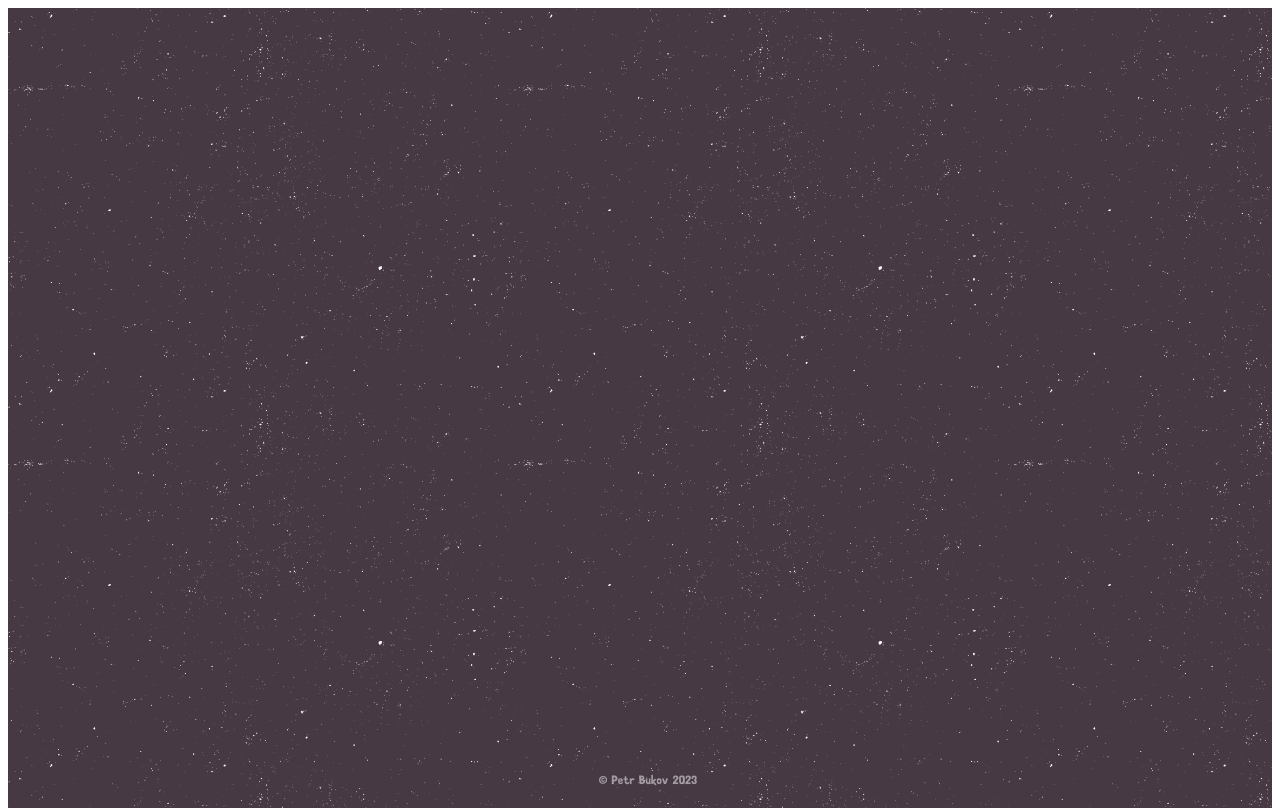
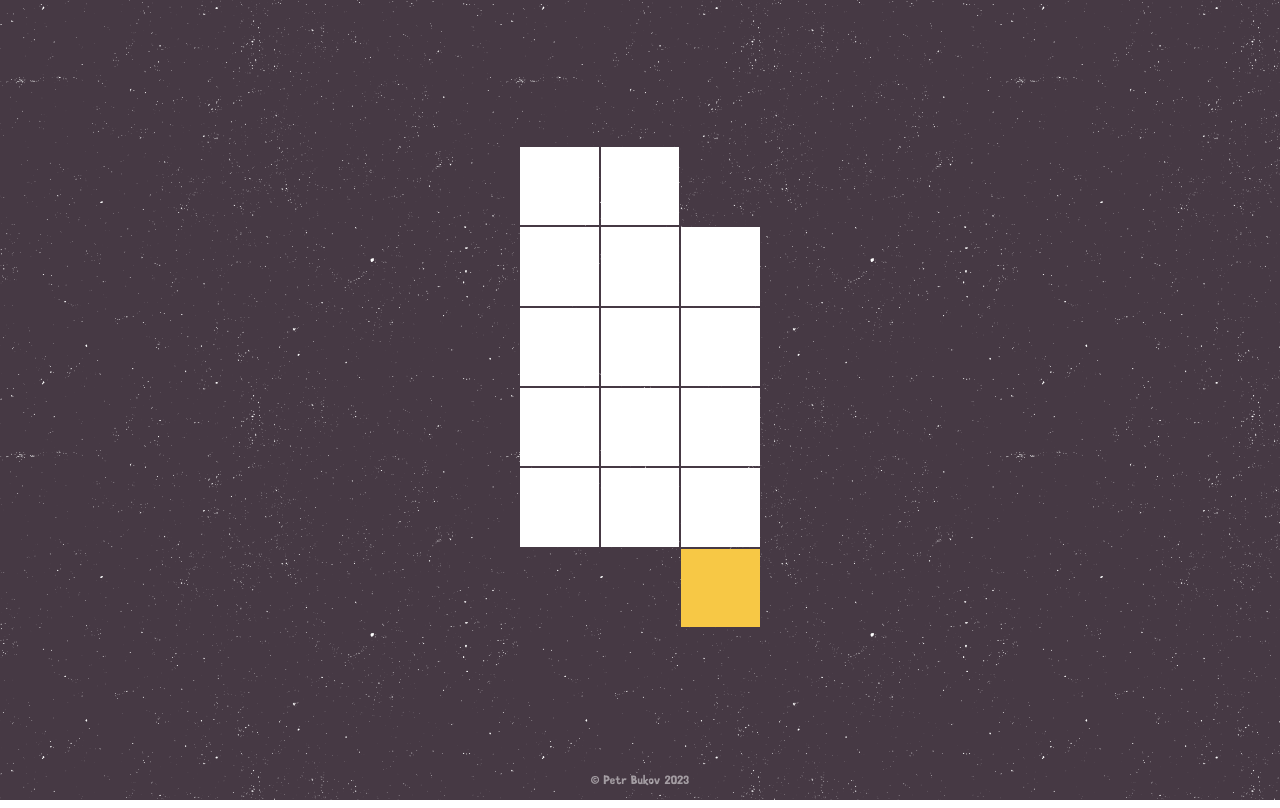
Before and after one commit to PetrBukov/bloxorz, a React (Create React App) app: page / in a window 1280 px wide. Built offline with nearby package versions, Linux system fonts and the light colour scheme.

Commit message:
feat: add ability to show game board

```diff
--- a/package.json
+++ b/package.json
@@ -12,6 +12,7 @@
     "@types/node": "^16.18.38",
     "@types/react": "^18.2.15",
     "@types/react-dom": "^18.2.7",
+    "normalize.css": "^8.0.1",
     "react": "^18.2.0",
     "react-dom": "^18.2.0",
     "react-scripts": "5.0.1",
--- a/src/App.styles.ts
+++ b/src/App.styles.ts
@@ -71,5 +71,6 @@ export const Main = styled.main`
   background-size: 500px;
   display: grid;
   justify-items: center;
+  align-items: center;
   padding: 12px 24px 38px 24px;
 `
--- a/src/App.tsx
+++ b/src/App.tsx
@@ -1,14 +1,18 @@
 import React from 'react'
 import { Global } from '@emotion/react'
+import 'normalize.css'
 
 import { Main, globalStyles } from './App.styles'
 import { Footer } from './components/Footer'
+import { GameBoard } from './components/GameBoard'
 
 const App: React.FC = () => {
   return (
     <React.Fragment>
       <Global styles={globalStyles} />
-      <Main />
+      <Main>
+        <GameBoard />
+      </Main>
       <Footer />
     </React.Fragment>
   )
--- /dev/null
+++ b/src/components/GameBoard/GameBoard.constants.ts
@@ -0,0 +1,38 @@
+import { GameLevel } from '../../types/game'
+
+export const TEST_GAME_LEVEL: GameLevel = {
+  size: {
+    width: 3,
+    height: 6,
+  },
+  start: {
+    x: 0,
+    y: 4,
+  },
+  target: {
+    x: 2,
+    y: 5,
+  },
+  surfaces: [
+    {
+      position: {
+        x: 0,
+        y: 0,
+      },
+      size: {
+        width: 2,
+        height: 5,
+      },
+    },
+    {
+      position: {
+        x: 2,
+        y: 1,
+      },
+      size: {
+        width: 1,
+        height: 5,
+      },
+    },
+  ],
+}
--- /dev/null
+++ b/src/components/GameBoard/GameBoard.styles.ts
@@ -0,0 +1,19 @@
+import styled from '@emotion/styled'
+
+export const SurfaceTitle = styled.div`
+  background-color: var(--white);
+`
+
+export const EmptyTitle = styled.div``
+
+export const TargetTitle = styled.div`
+  background-color: var(--yellow);
+`
+export const GameBoardContainer = styled.div`
+  display: grid;
+  width: 240px;
+  height: 480px;
+  grid-template-columns: repeat(3, 1fr);
+  grid-template-rows: repeat(6, 1fr);
+  grid-gap: 2px;
+`
--- /dev/null
+++ b/src/components/GameBoard/GameBoard.tsx
@@ -0,0 +1,27 @@
+import React from 'react'
+import { generateGameBoard } from '../../utils/generateGameBoard'
+import { TEST_GAME_LEVEL } from './GameBoard.constants'
+import { TileType } from '../../types/game'
+import { EmptyTitle, GameBoardContainer, SurfaceTitle, TargetTitle } from './GameBoard.styles'
+
+export const GameBoard: React.FC = () => {
+  const { tiles } = generateGameBoard(TEST_GAME_LEVEL)
+  console.log(tiles)
+  return (
+    <GameBoardContainer>
+      {tiles.map((tile, index) => {
+        switch (tile.type) {
+          case TileType.surface: {
+            return <SurfaceTitle key={index} />
+          }
+          case TileType.target: {
+            return <TargetTitle key={index} />
+          }
+          default: {
+            return <EmptyTitle key={index} />
+          }
+        }
+      })}
+    </GameBoardContainer>
+  )
+}
--- /dev/null
+++ b/src/components/GameBoard/index.ts
@@ -0,0 +1 @@
+export { GameBoard } from './GameBoard'
--- /dev/null
+++ b/src/types/game.ts
@@ -0,0 +1,41 @@
+export type Dimensions = {
+  width: number
+  height: number
+}
+
+export type Coordinates = {
+  x: number
+  y: number
+}
+
+export type Surface = {
+  position: Coordinates
+  size: Dimensions
+}
+
+export type GameLevel = {
+  size: Dimensions
+  surfaces: Array<Surface>
+  start: Coordinates
+  target: Coordinates
+}
+
+export enum TileType {
+  surface = 'surface',
+  empty = 'empty',
+  target = 'target',
+}
+
+export type Tile = {
+  type: TileType
+}
+
+export type GameBoard = {
+  size: Dimensions
+  start: Coordinates
+  target: Coordinates
+  // Despite, game board is often a rectangle with rows and columns
+  // we store all the tiles in the flat list but not as a list of lists
+  // because it's much easier to work with a flat structure.
+  tiles: Array<Tile>
+}
--- /dev/null
+++ b/src/utils/generateGameBoard.ts
@@ -0,0 +1,74 @@
+import { GameBoard, TileType, GameLevel, Coordinates, Dimensions, Surface } from '../types/game'
+
+const getTotalTilesAmount = (gameLevelSize: Dimensions) =>
+  gameLevelSize.height * gameLevelSize.width
+
+const getTileIndex = (position: Coordinates, gameLevelSize: Dimensions) => {
+  const rowNumber = position.y
+  const columnNumber = position.x
+  const tilesPerRowAmount = gameLevelSize.width
+
+  return rowNumber * tilesPerRowAmount + columnNumber
+}
+
+const getSurfaceTileIndexes = (surface: Surface, gameLevelSize: Dimensions): Array<number> => {
+  const surfaceTileIndexes: Array<number> = []
+
+  const tilesPerRowAmount = gameLevelSize.width
+  const { position: surfacePosition, size: surfaceSize } = surface
+
+  const firstRowIndex = surfacePosition.y
+  const lastRowIndex = surfacePosition.y + surfaceSize.height - 1
+
+  for (let currentRowIndex = firstRowIndex; currentRowIndex <= lastRowIndex; currentRowIndex++) {
+    const prevRowTilesAmount = currentRowIndex * tilesPerRowAmount
+
+    const firstColumnIndex = surfacePosition.x + prevRowTilesAmount
+    const lastColumnIndex = surfacePosition.x + surfaceSize.width - 1 + prevRowTilesAmount
+
+    for (
+      let currentColumnIndex = firstColumnIndex;
+      currentColumnIndex <= lastColumnIndex;
+      currentColumnIndex++
+    ) {
+      surfaceTileIndexes.push(currentColumnIndex)
+    }
+  }
+
+  return surfaceTileIndexes
+}
+
+export const generateGameBoard = (gameLevel: GameLevel): GameBoard => {
+  const { size: gameLevelSize, surfaces, start, target } = gameLevel
+
+  // 1 - Create game board
+  const gameBoard: GameBoard = {
+    size: gameLevelSize,
+    target,
+    start,
+    tiles: [],
+  }
+
+  // 2 - Fill game board with empty tiles
+  const totalTilesAmount = getTotalTilesAmount(gameLevelSize)
+  for (let i = 0; i < totalTilesAmount; i++) {
+    gameBoard.tiles.push({
+      type: TileType.empty,
+    })
+  }
+
+  // 3 - Replace some empty tiles with surface tiles
+  for (let surface of surfaces) {
+    const surfaceTileIndexes = getSurfaceTileIndexes(surface, gameLevelSize)
+
+    surfaceTileIndexes.forEach(surfaceIndex => {
+      gameBoard.tiles[surfaceIndex].type = TileType.surface
+    })
+  }
+
+  // 4 - Set target type for the target tile
+  const targetTileIndex = getTileIndex(target, gameLevelSize)
+  gameBoard.tiles[targetTileIndex].type = TileType.target
+
+  return gameBoard
+}
```
Also changed, not shown: 1 other file (tests, documents, lock files or other folders).
